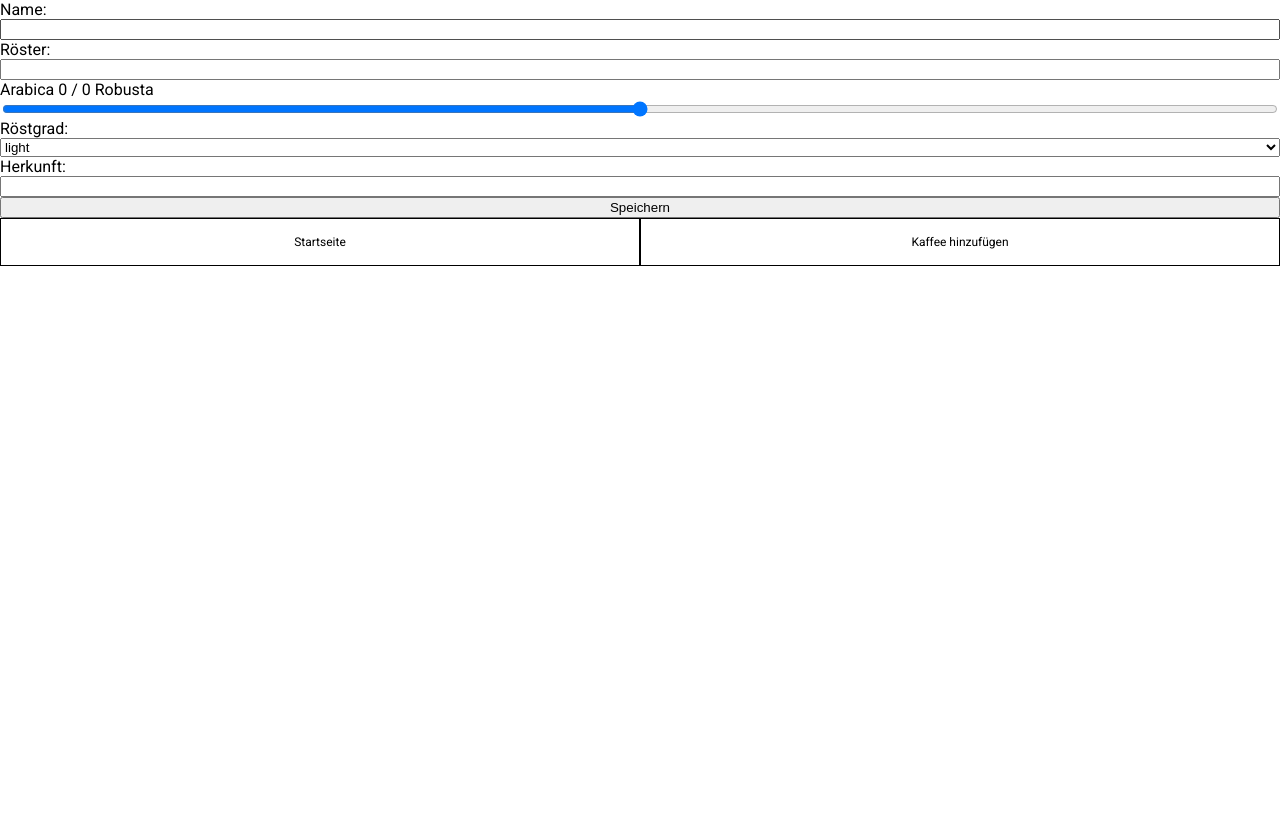
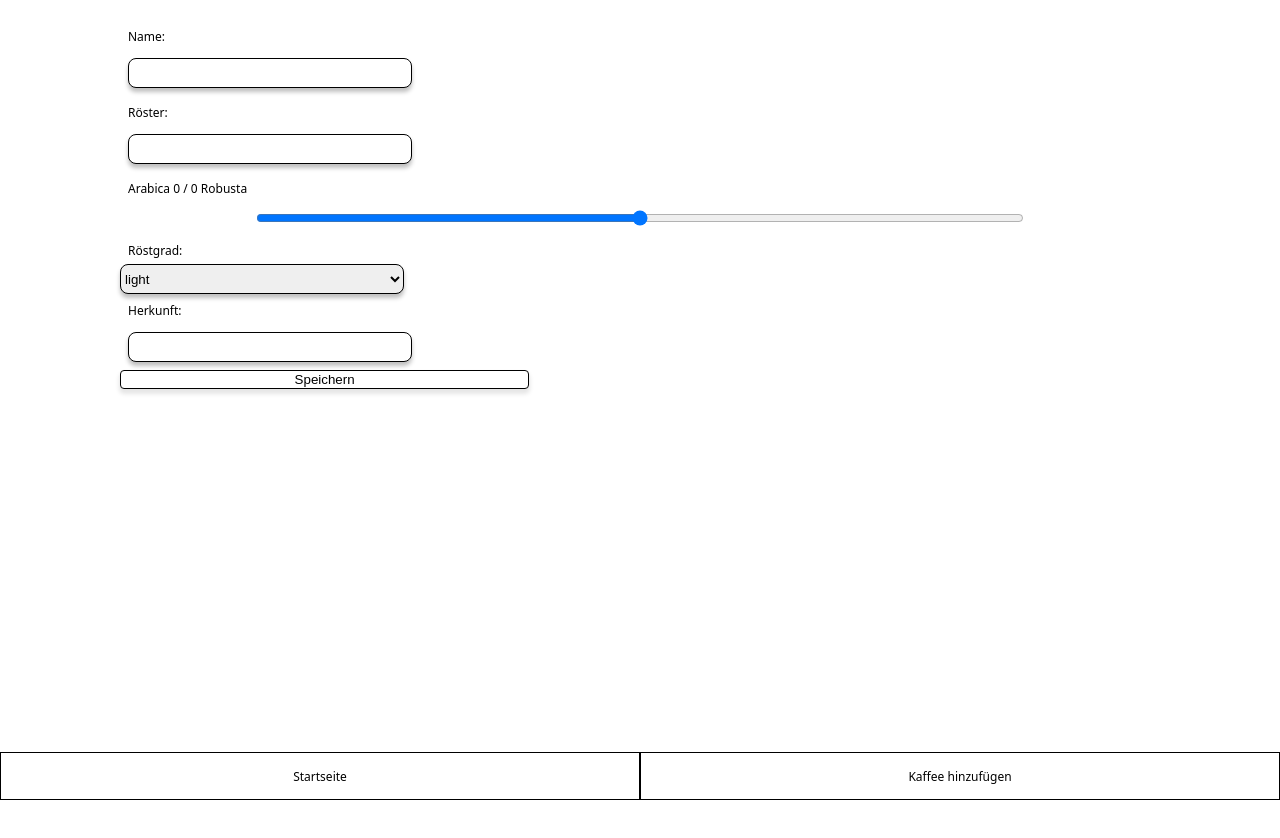
Before and after one commit to florianblaschke/capstone-project-beanerd, a Next.js app: page /addroast in a window 1280 px wide. Shown: the top 838 px of the page. Before the commit the page ends 800 px from the top, so only its background shows below. Built offline with nearby package versions, Linux system fonts and the light colour scheme.

Commit message:
added styling

```diff
--- a/components/Form/index.js
+++ b/components/Form/index.js
@@ -1,5 +1,6 @@
 import { styled } from "styled-components";
 import { useState } from "react";
+import { StyButton } from "../RoastDetailCard";
 
 export default function Form({ onSubmit }) {
   const [arabica, setArabica] = useState(0);
@@ -15,14 +16,14 @@ export default function Form({ onSubmit }) {
 
   return (
     <StyForm onSubmit={onSubmit}>
-      <label htmlFor="name">Name:</label>
-      <input type="text" min="0" max="24" id="name" name="name" />
-      <label htmlFor="roaster">Röster:</label>
-      <input type="text" min="1" max="32" id="roaster" name="roaster" />
-      <label htmlFor="arabica">
+      <StyLabel htmlFor="name">Name:</StyLabel>
+      <StyInput type="text" min="1" max="24" id="name" name="name" />
+      <StyLabel htmlFor="roaster">Röster:</StyLabel>
+      <StyInput type="text" min="1" max="32" id="roaster" name="roaster" />
+      <StySliderLabel htmlFor="arabica">
         Arabica {arabica} / {robusta} Robusta
-      </label>
-      <input
+      </StySliderLabel>
+      <StySlider
         onChange={showRatio}
         type="range"
         min="0"
@@ -31,15 +32,21 @@ export default function Form({ onSubmit }) {
         id="arabica"
         name="arabica"
       />
-      <label htmlFor="level">Röstgrad:</label>
-      <select id="level" name="level">
+      <StyLabel htmlFor="level">Röstgrad:</StyLabel>
+      <StySelect id="level" name="level">
         <option value="light">light</option>
         <option value="medium">medium</option>
         <option value="dark">dark</option>
-      </select>
-      <label htmlFor="provenance">Herkunft:</label>
-      <input type="text" id="provenance" name="provenance" />
-      <button>Speichern</button>
+      </StySelect>
+      <StyLabel htmlFor="provenance">Herkunft:</StyLabel>
+      <StyInput
+        type="text"
+        min="6"
+        max="24"
+        id="provenance"
+        name="provenance"
+      />
+      <StyButton>Speichern</StyButton>
     </StyForm>
   );
 }
@@ -47,4 +54,47 @@ export default function Form({ onSubmit }) {
 const StyForm = styled.form`
   display: flex;
   flex-flow: column wrap;
+  align-content: center;
+  padding: 20px;
+  height: 100vh;
 `;
+
+const StyLabel = styled.label`
+  font-size: 12px;
+  font-weight: 400;
+  width: 63px;
+  height: 14px;
+  margin: 8px;
+`;
+
+const StyInput = styled.input`
+  border-radius: 8px;
+  border: 0.5px solid #000;
+  background: #fff;
+  box-shadow: 0px 4px 4px 0px rgba(0, 0, 0, 0.25);
+  width: 284px;
+  height: 30px;
+  margin: 8px;
+`;
+
+const StySelect = styled.select`
+  border-radius: 8px;
+  border: 0.5px solid #000;
+  box-shadow: 0px 4px 4px 0px rgba(0, 0, 0, 0.25);
+  width: 284px;
+  height: 30px;
+`;
+
+const StySliderLabel = styled.label`
+  font-size: 12px;
+  font-weight: 400;
+  width: 80vw;
+  height: 14px;
+  margin: 8px;
+`;
+
+const StySlider = styled.input`
+  width: 60vw;
+  margin: 8px;
+  align-self: center;
+`;
--- a/components/Layout/index.js
+++ b/components/Layout/index.js
@@ -1,10 +1,10 @@
 import Navigation from "./navigation";
 
-export default function Layout({ children, className }) {
+export default function Layout({ children }) {
   return (
     <>
-      <main className={className}>{children}</main>
-      <Navigation className={className} />
+      <main>{children}</main>
+      <Navigation />
     </>
   );
 }
--- a/components/RoastDetailCard/index.js
+++ b/components/RoastDetailCard/index.js
@@ -103,7 +103,7 @@ const StyImage = styled(Image)`
   object-position: 80% 80%;
 `;
 
-const StyButton = styled.button`
+export const StyButton = styled.button`
   width: 33%;
   border-radius: 4px;
   background-color: white;
```
Also changed, not shown: vercel.json (deleted).
